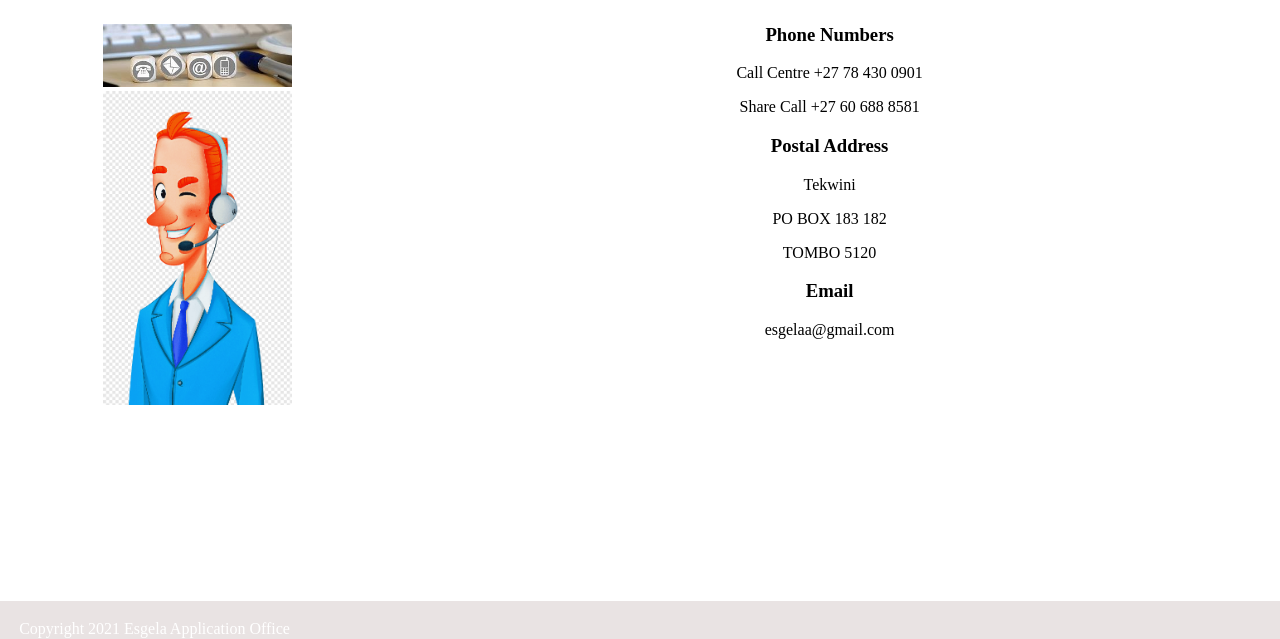
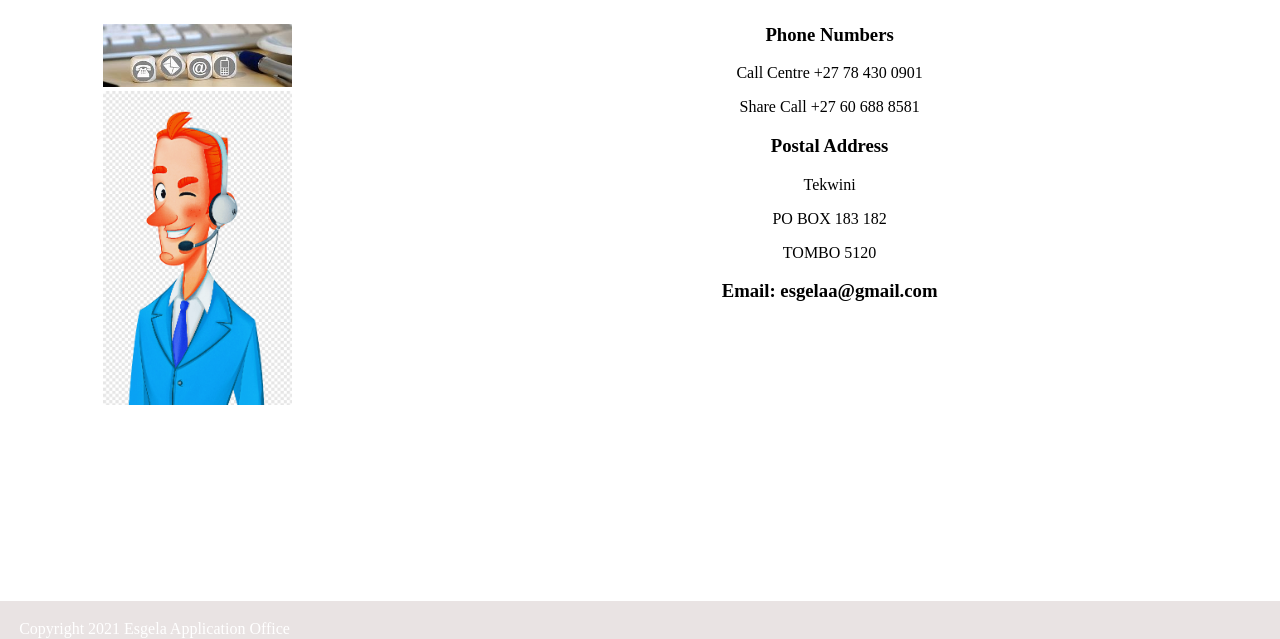
Before and after one commit to Lungelokwadwo/Repo2, a plain HTML site: page ContactUs.html in a window 1280 px wide. Shown: the part 161-800 px from the top of the page. Drawn offline with Linux system fonts and the light colour scheme.

Commit message:
email at last

```diff
--- a/ContactUs.html
+++ b/ContactUs.html
@@ -33,8 +33,7 @@
           <p>Tekwini</p>
           <p>PO BOX 183 182</p>
           <p>TOMBO 5120</p>
-          <h3>Email</h3>
-          <p>esgelaa@gmail.com</p>
+          <h3>Email: esgelaa@gmail.com</h3>
       </div>
   </section>
   <footer>Copyright 2021 Esgela Application Office</footer>
```
